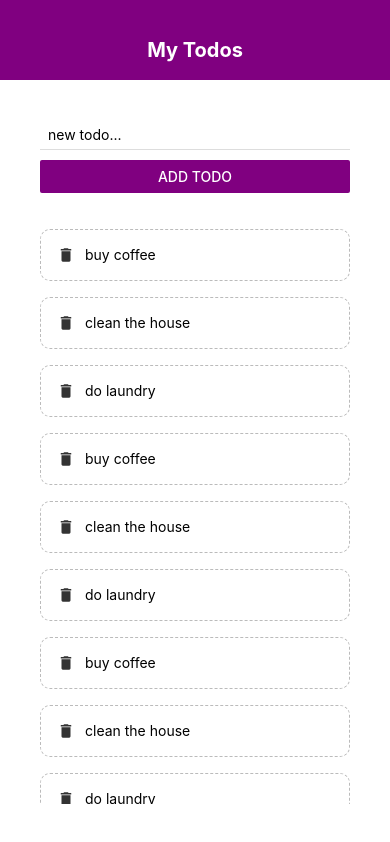
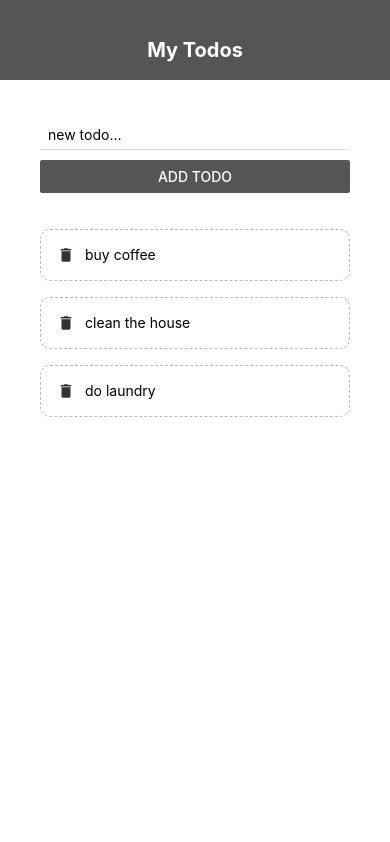
Before and after one commit to Sidhra93/react-native-todo-app, a React Native app: screen / in a window 390 px wide. Built offline with nearby package versions, Linux system fonts and the light colour scheme.

Commit message:
style updates

```diff
--- a/App.js
+++ b/App.js
@@ -7,22 +7,16 @@ import Sandbox from './components/Sandbox'
 
 export default function App() {
     const [ todos, setTodos ] = useState([
-        { text: 'buy coffee', key: '1' },
-        { text: 'clean the house', key: '2' },
-        { text: 'do laundry', key: '3' },
-        { text: 'buy coffee', key: '4' },
-        { text: 'clean the house', key: '5' },
-        { text: 'do laundry', key: '6' },
-        { text: 'buy coffee', key: '7' },
-        { text: 'clean the house', key: '8' },
-        { text: 'do laundry', key: '9' }
+        { text: 'buy coffee', key: 1 },
+        { text: 'clean the house', key: 2 },
+        { text: 'do laundry', key: 3 }
     ])
 
     const submitHandler = (text) => {
         if(text.length > 3) {
             setTodos((prevTodos) => {
                 return [
-                    { text: text, key: Math.random().toString() },
+                    { text: text, key: prevTodos.length + 1 },
                     ...prevTodos
                 ]
             })
--- a/components/AddTodo.js
+++ b/components/AddTodo.js
@@ -22,7 +22,7 @@ export default function AddTodo({ submitHandler }) {
                     setText('')
                 } }
                 title='add todo'
-                color='purple'
+                color='#555'
             />
         </View>
     )
--- a/components/Header.js
+++ b/components/Header.js
@@ -13,7 +13,7 @@ const styles = StyleSheet.create({
     header: {
         height: 80,
         paddingTop: 38,
-        backgroundColor: 'purple'
+        backgroundColor: '#555'
     },
     title: {
         textAlign: 'center',
```
